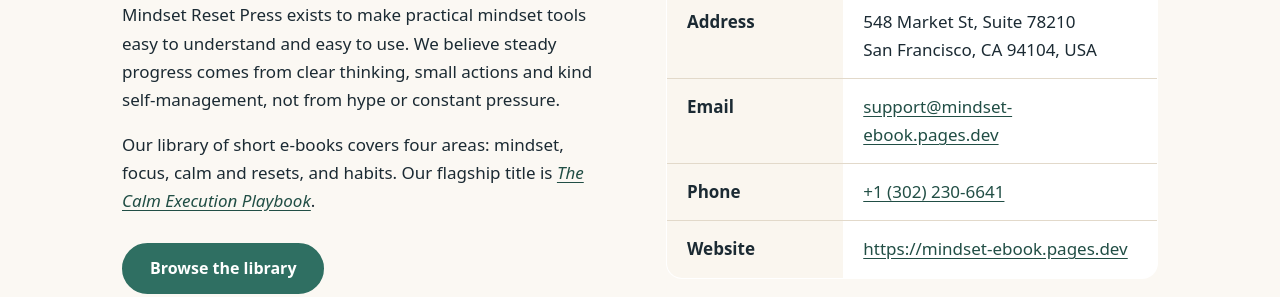
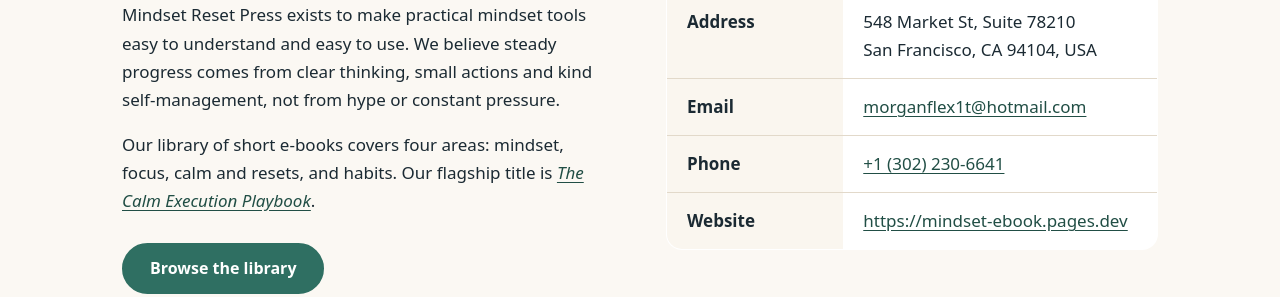
Before and after one commit to aloalosir569-commits/mindset, a plain HTML site: page about.html in a window 1280 px wide. Shown: the part 503-800 px from the top of the page. Drawn offline with Linux system fonts and the light colour scheme.

Commit message:
Update about.html

```diff
--- a/about.html
+++ b/about.html
@@ -31,7 +31,7 @@
 <table class="facts">
 <tr><th scope="row">Business name</th><td>Mindset Reset Press</td></tr>
 <tr><th scope="row">Address</th><td>548 Market St, Suite 78210<br>San Francisco, CA 94104, USA</td></tr>
-<tr><th scope="row">Email</th><td><a href="mailto:morganflex1t@hotmail.com">support@mindset-ebook.pages.dev</a></td></tr>
+<tr><th scope="row">Email</th><td><a href="mailto:morganflex1t@hotmail.com">morganflex1t@hotmail.com</a></td></tr>
 <tr><th scope="row">Phone</th><td><a href="tel:+13022306641">+1 (302) 230-6641</a></td></tr>
 <tr><th scope="row">Website</th><td><a href="https://mindset-ebook.pages.dev">https://mindset-ebook.pages.dev</a></td></tr>
 </table>
```
